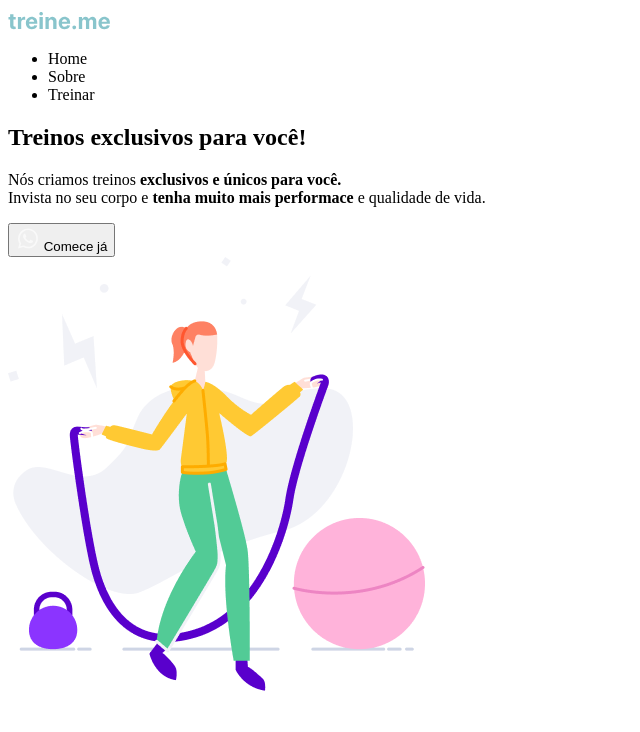
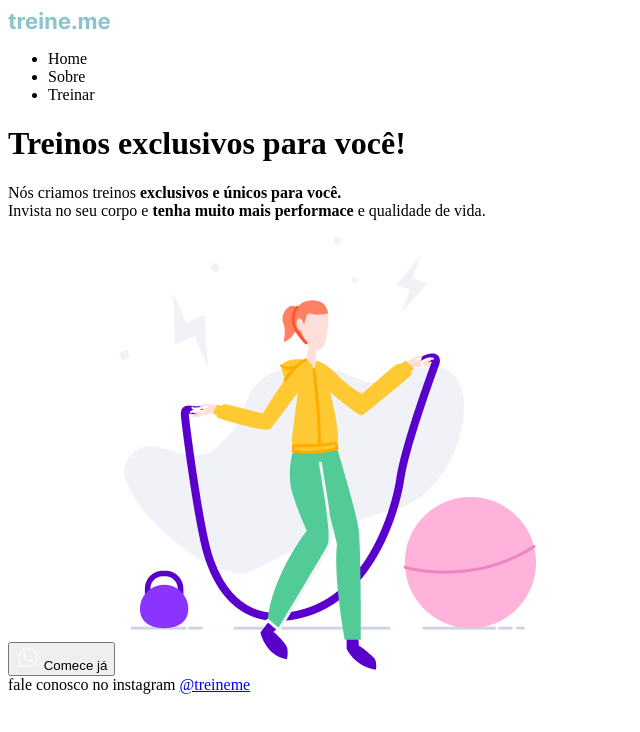
Before and after one commit to isabellamiirandam/treine-me, a plain HTML site: page index.html in a window 1280 px wide. Shown: the whole page, without its empty margins (0-640 px from the left). Drawn offline with Linux system fonts and the light colour scheme.

Commit message:
adicionando link no footer

```diff
--- a/index.html
+++ b/index.html
@@ -19,7 +19,7 @@
     </header>
 
     <main>
-      <section class="text">
+      <div class="text">
         <h1>Treinos exclusivos para você!</h1>
         <p>
           Nós criamos treinos <strong>exclusivos e únicos para você.</strong>
@@ -32,12 +32,20 @@
           <img src="images/whats.svg" alt="ícone do whatsapps" />
           Comece já
         </button>
-      </section>
+
 
       <img
         src="images/img.png"
         alt="Desenho de uma mulher pulando corda numa academia"
       />
     </main>
+
+    <footer>
+      fale conosco no instagram
+       <a href="https://instagram.com/treineme" target="_blank"> @treineme
+      </a>
+    </footer>
+
+  </div>
   </body>
 </html>
```
